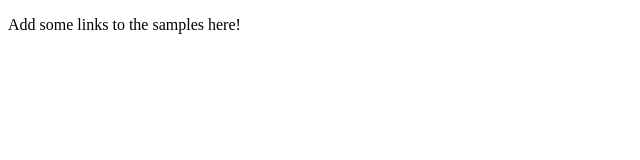
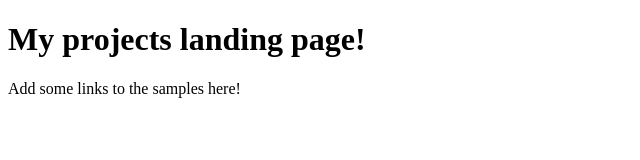
Before and after one commit to mgerzb/mgerzb.github.io, a plain HTML site: page index.html in a window 1280 px wide. Shown: the whole page, without its empty margins (0-640 px from the left). Drawn offline with Linux system fonts and the light colour scheme.

Commit message:
Update index.html

```diff
--- a/index.html
+++ b/index.html
@@ -3,7 +3,8 @@
 <head>
 	<title>My projects landing page!</title>
 </head>
-<body>
-<p>Add some links to the samples here!</p>
-</body>
+	<body>
+		<h1>My projects landing page!</h1>
+		<p>Add some links to the samples here!</p>
+	</body>
 </html>
```
